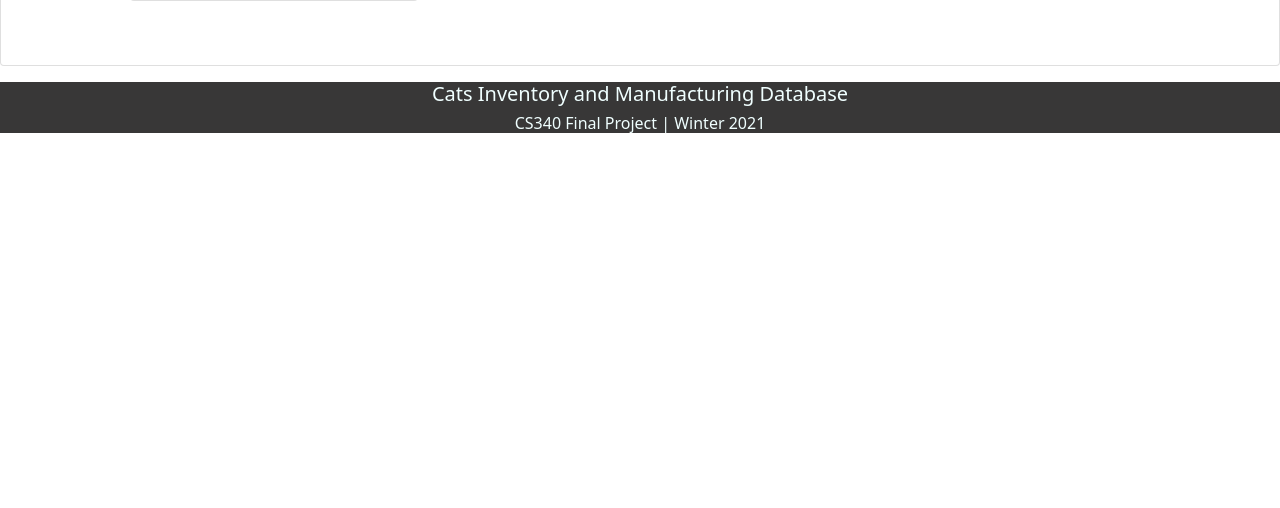
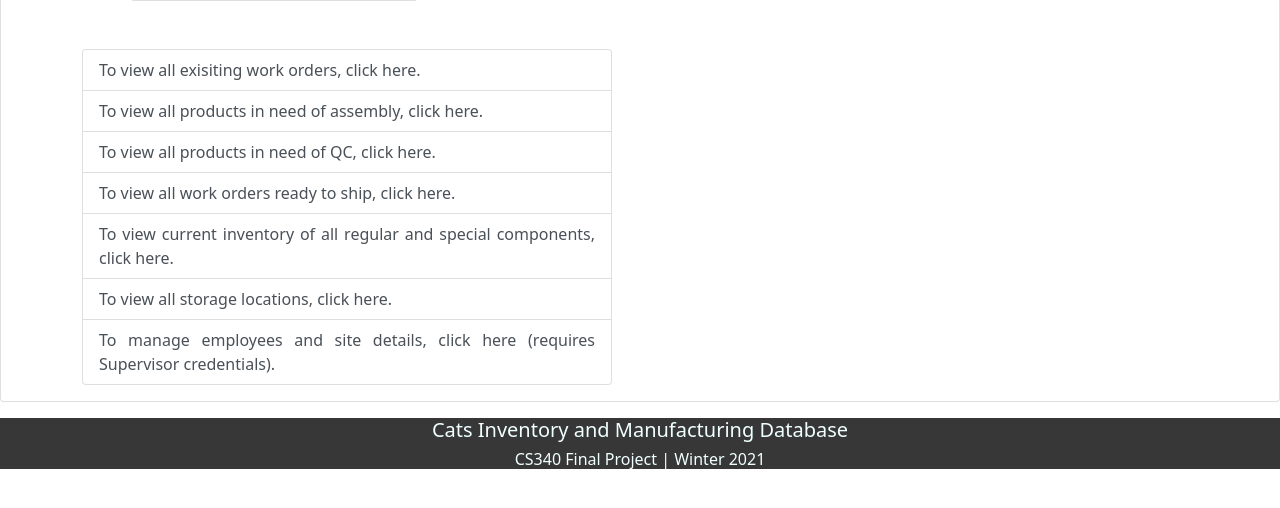
Before and after one commit to team-cs-cats/cimdb, a Flask app: template cim/templates/landing.html in a window 1280 px wide. Shown: the part 263-771 px from the top of the page. Run offline with Flask 2, Linux system fonts and the light colour scheme; the template is opened without the code that fills it, so the values that code supplies are empty.

Commit message:
updated landing page with additional links

```diff
--- a/cim/templates/base_logged_in.html
+++ b/cim/templates/base_logged_in.html
@@ -15,7 +15,7 @@
           <div class="collapse navbar-collapse" id="navbarNavAltMarkup">
             <div class="navbar-nav">
               <a class="nav-link active" aria-current="page" href="/workorders">Work Orders</a>
-              <a class="nav-link" href="/assembly?user_first_name={{user_first_name}}">Assembly</a>
+              <a class="nav-link" href="/assembly">Assembly</a>
               <a class="nav-link" href="/qc">QC</a>
               <a class="nav-link" href="/shipping">Shipping</a>
               <a class="nav-link" href="/inventory">Inventory</a>
--- a/cim/templates/landing.html
+++ b/cim/templates/landing.html
@@ -29,6 +29,15 @@
 						  </div>
 						</div>
 
+					<div class="list-group">
+					  <a href="/workorders" class="list-group-item list-group-item-action">To view all exisiting work orders, click here.</a>
+					  <a href="/assembly" class="list-group-item list-group-item-action">To view all products in need of assembly, click here.</a>
+					  <a href="/qc" class="list-group-item list-group-item-action">To view all products in need of QC, click here.</a>
+					  <a href="/shipping" class="list-group-item list-group-item-action">To view all work orders ready to ship, click here.</a>
+					  <a href="/inventory" class="list-group-item list-group-item-action">To view current inventory of all regular and special components, click here.</a>
+					  <a href="/locations" class="list-group-item list-group-item-action">To view all storage locations, click here.</a>
+					  <a href="/management" class="list-group-item list-group-item-action">To manage employees and site details, click here (requires Supervisor credentials).</a>
+					</div>
 
 
 					</div>
```
